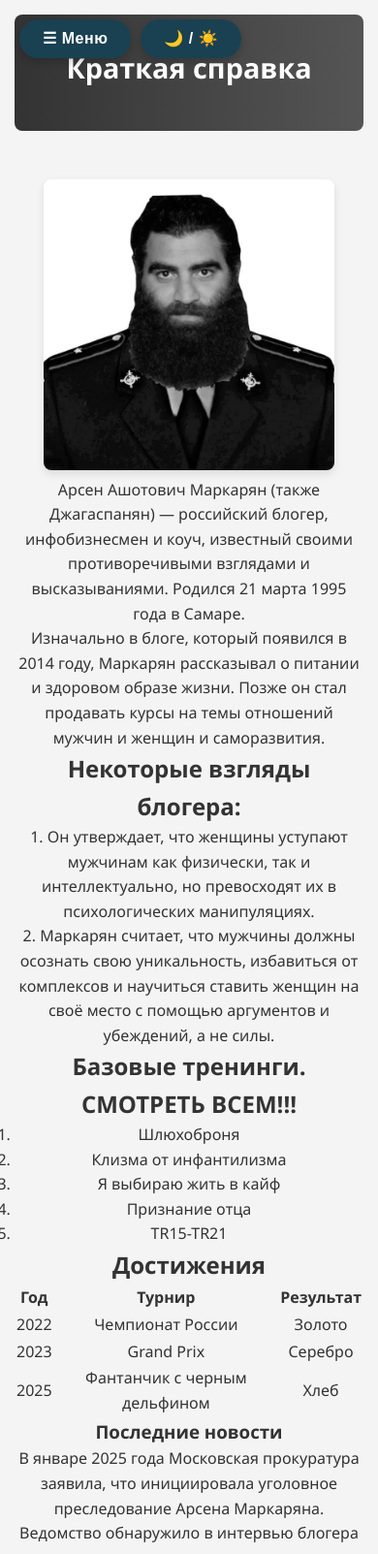
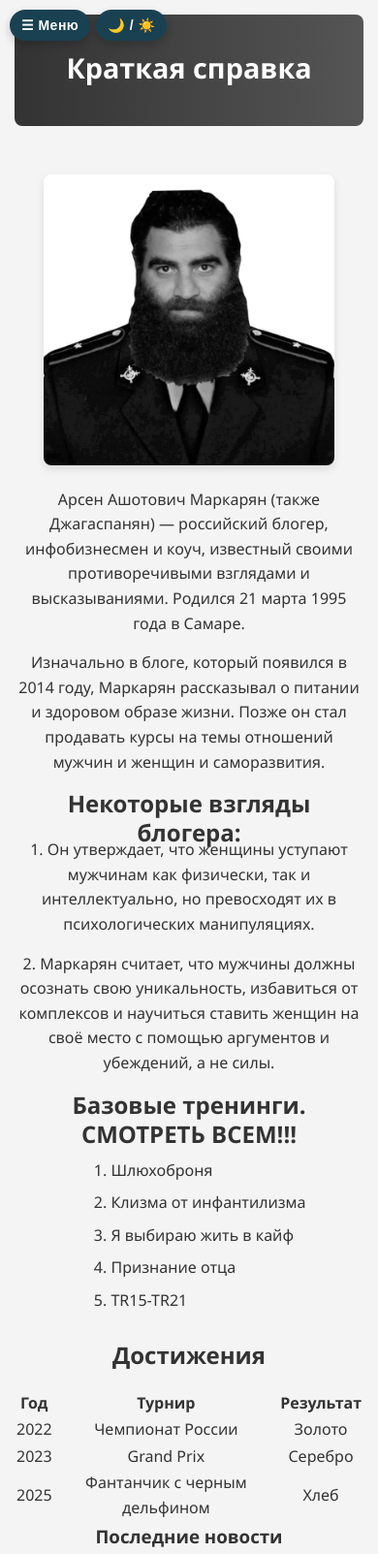
Before and after one commit to Melnk/arsen-site, a plain HTML site: page bio.html in a window 390 px wide. Shown: the top 1603 px of the page at 97% size. Drawn offline with Linux system fonts and the light colour scheme.

Commit message:
fixed ordered list

```diff
--- a/style.css
+++ b/style.css
@@ -12,6 +12,7 @@ body {
   color: #333;
   background-color: #f4f4f4;
   min-height: 100vh;
+  text-align: center; /* всё центрируется по умолчанию */
 }
 
 /* Светлая и тёмная тема */
@@ -36,19 +37,26 @@ header {
   background: linear-gradient(to right, #333, #555);
   color: #fff;
   padding: 2rem 0;
-    text-align: center;
   margin-bottom: 30px;
   border-radius: 8px;
 }
 
 header h1 {
   font-size: 2.5em;
-    margin-bottom: 10px;
+  margin-bottom: 5px; /* Надо */
+}
+
+main h2 {
+  font-size: 1.5em;
+  margin: 0;
+  padding: 0;
+  line-height: 30px;
+  height: 35px;
 }
 
 header p {
   font-size: 1.2em;
-    margin: 0 auto;
+  margin-bottom: 0;
 }
 
 /* === КНОПКИ СВЕРХУ === */
@@ -58,26 +66,36 @@ header p {
   left: 20px;
   display: flex;
   gap: 10px;
-    z-index: 1100;
+  z-index: 100;
 }
 
 .menu-toggle,
-.theme-toggle {
-    padding: 10px 14px;
-    background-color: #333;
-    color: white;
+.theme-toggle,
+#trunk-button {
+  padding: 12px 24px;
+  background: linear-gradient(135deg, #194152, #194152);
+  color: #fff;
   border: none;
-    border-radius: 6px;
+  border-radius: 50px;
   cursor: pointer;
   font-size: 16px;
-    line-height: 1;
-    transition: background-color 0.3s ease, transform 0.3s ease;
+  font-weight: bold;
+  letter-spacing: .5px;
+  box-shadow: 0 4px 10px rgba(0,0,0,0.2);
+  transition: all 0.3s ease;
 }
 
 .menu-toggle:hover,
-.theme-toggle:hover {
-    background-color: #555;
-    transform: scale(1.05);
+.theme-toggle:hover,
+#trunk-button:hover {
+  background: linear-gradient(135deg, #27ae60, #1e8449);
+  transform: translateY(-2px) scale(1.05);
+  box-shadow: 0 6px 14px rgba(0,0,0,0.3);
+}
+
+#trunk-button {
+  display: inline-block;
+  margin-top: 20px;
 }
 
 /* === САЙДБАР === */
@@ -155,7 +173,28 @@ header p {
 /* === ОСНОВНОЙ КОНТЕНТ === */
 main {
   padding: 20px 0;
+}
+
+main h1,
+main h2,
+main h3,
+main p,
+main img {
   text-align: center;
+  margin-bottom: 15px; /* ↑ расстояние между блоками */
+}
+
+/* Списки — цифры слева, но сам блок по центру */
+main ol {
+  display: inline-block;       /* чтобы центрировался весь список */
+  text-align: left;            /* а внутри текст слева */
+  list-style-position: outside;
+  padding-left: 40px;
+  margin: 20px auto;            /* отступы сверху/снизу */
+}
+
+main ol li {
+  margin-bottom: 8px;
 }
 
 .image-container {
@@ -196,6 +235,31 @@ img {
   background-color: #27ae60;
 }
 
+/* Галерея */
+.gallery-container {
+  display: grid;
+  grid-template-columns: repeat(auto-fit, minmax(250px, 1fr));
+  gap: 20px;
+  margin: 30px 0;
+}
+
+/* Картинки с плавным увеличением */
+.gallery-container img,
+#trunk-image {
+  width: 100%;
+  height: auto;
+  object-fit: cover;
+  border-radius: 10px;
+  box-shadow: 0 4px 8px rgba(0,0,0,0.15);
+  transition: transform 0.4s ease, box-shadow 0.4s ease;
+}
+
+.gallery-container img:hover,
+#trunk-image:hover {
+  transform: scale(1.08);
+  box-shadow: 0 8px 20px rgba(0,0,0,0.25);
+}
+
 /* === АДАПТИВНОСТЬ === */
 @media (max-width: 768px) {
   .container {
@@ -227,71 +291,3 @@ img {
     font-size: 1em;
   }
 }
-
-/* Кнопки в верхнем левом углу */
-.top-controls {
-    position: fixed;
-    top: 20px;
-    left: 20px;
-    display: flex;
-    gap: 10px;
-    z-index: 100;
-}
-
-/* Красивое оформление кнопок меню и темы */
-.menu-toggle,
-.theme-toggle,
-#trunk-button {
-    padding: 12px 24px;
-    background: linear-gradient(135deg, #194152, #194152);
-    color: #fff;
-    border: none;
-    border-radius: 50px;
-    cursor: pointer;
-    font-size: 16px;
-    font-weight: bold;
-    letter-spacing: .5px;
-    box-shadow: 0 4px 10px rgba(0,0,0,0.2);
-    transition: all 0.3s ease;
-}
-
-/* Hover-эффект */
-.menu-toggle:hover,
-.theme-toggle:hover,
-#trunk-button:hover {
-    background: linear-gradient(135deg, #27ae60, #1e8449);
-    transform: translateY(-2px) scale(1.05);
-    box-shadow: 0 6px 14px rgba(0,0,0,0.3);
-}
-
-/* Кнопка багажника по центру */
-#trunk-button {
-    display: inline-block;
-    margin-top: 20px;
-}
-
-/* Галерея */
-.gallery-container {
-    display: grid;
-    grid-template-columns: repeat(auto-fit, minmax(250px, 1fr));
-    gap: 20px;
-    margin: 30px 0;
-}
-
-/* Картинки с плавным увеличением */
-.gallery-container img,
-#trunk-image {
-    width: 100%;
-    height: auto;
-    object-fit: cover;
-    border-radius: 10px;
-    box-shadow: 0 4px 8px rgba(0,0,0,0.15);
-    transition: transform 0.4s ease, box-shadow 0.4s ease;
-}
-
-/* Hover-эффект увеличения */
-.gallery-container img:hover,
-#trunk-image:hover {
-    transform: scale(1.08);
-    box-shadow: 0 8px 20px rgba(0,0,0,0.25);
-}
```
Also changed, not shown: gallery.html (+9 -0 lines), images/298f2f853a73e90b89b12320f72fbd26.jpg (added), images/3358a1baa4e63cae68d56ad92441c9b6.jpg (added), images/4a58700de06d8cfb01fd4c1916f79cee.jpg (added), images/570a1306480f7d23b9722b32a6ca1304.jpg (added), images/9c42bbec1d952c03519c0c29c9a47630.jpg (added), images/a0e312c450d67809a5fb09d1c43d927a.jpg (added), images/a8d5cf262d65d6363d7e7d4a39b694e0.jpg (added), images/db984320f5aee9f026332af2642ea3e8.jpg (added). Lines whose indentation alone changed are shown as unchanged.
